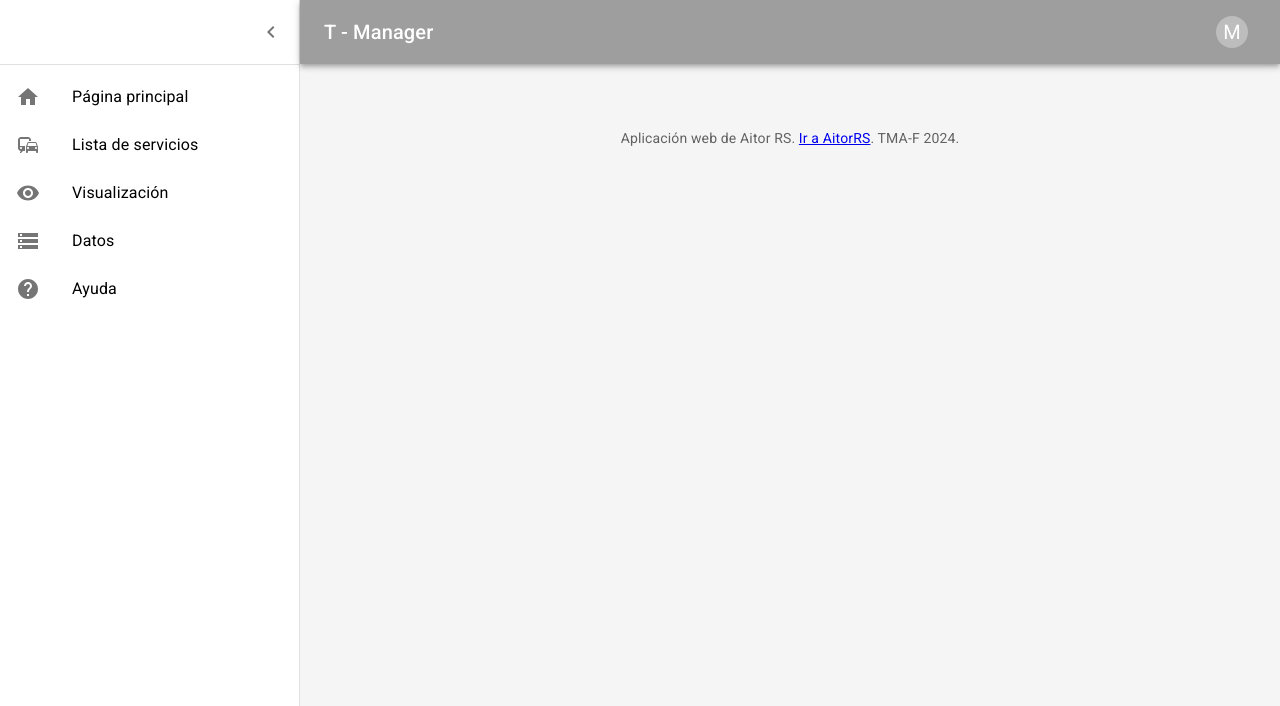
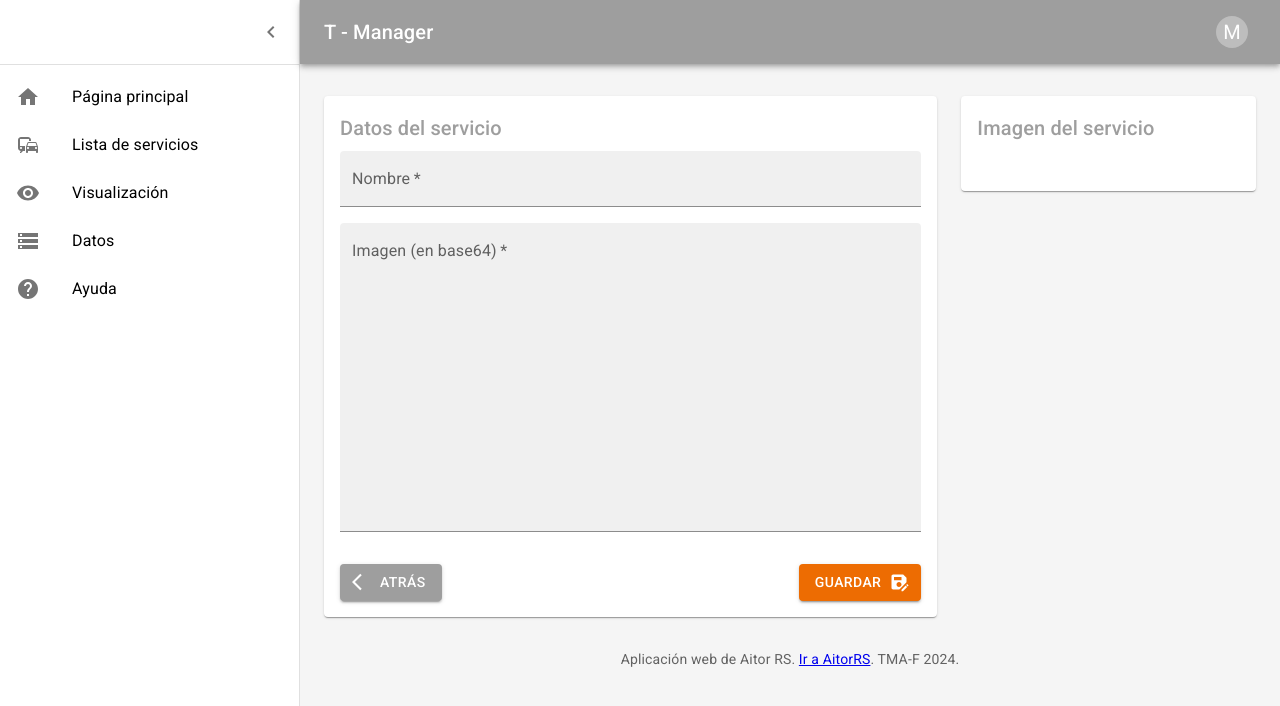
Before and after one commit to aitorrs400/aitorrs-tma-f, a React (Vite) app: page /services/edit/1 in a window 1280 px wide. Shown: the top 706 px of the page. Built offline with nearby package versions, Linux system fonts and the light colour scheme; no server answers; sample sign-in values are in the browser's storage.

Commit message:
Terminar apartado de servicios

```diff
--- /dev/null
+++ b/src/pages/ServicesViewEditPage.jsx
@@ -0,0 +1,230 @@
+import { Alert, Box, Button, Grid, Paper, Slide, Snackbar, TextField, Typography } from "@mui/material"
+import { useEffect, useState } from "react";
+import { useNavigate, useParams } from "react-router-dom";
+import { axiosInstance, mensajesBack } from "../helpers";
+
+import ArrowBackIosIcon from '@mui/icons-material/ArrowBackIos';
+import SaveAsIcon from '@mui/icons-material/SaveAs';
+
+
+export const ServicesViewEditPage = ({ edit }) => {
+
+    // Inicializamos variables
+    const navigate = useNavigate();
+    const { id } = useParams();
+
+    // Iniciamos estados
+    const [formErrors, setFormErrors] = useState({ nombre: false, imagen: false });
+    const [service, setService] = useState({ nombre: '', imagen: '' });
+    const [snackState, setSnackState] = useState({ open: false, Transition: Slide, text: 'Snackbar sin asignar', severity: 'info' });
+
+    // Efectos
+    useEffect(() => {
+        peticionesApi();
+    },[]);
+
+    // Funciones
+    const peticionesApi = async () => {
+
+        try {
+
+            // Obtenemos el servicio
+            const serviceApi = await axiosInstance.get('/api/servicio/'+id);
+            setService( serviceApi.data.data );
+
+        } catch ( error ) {
+
+            // Generamos el mensaje de error
+            let mensaje = mensajesBack(error);
+
+            // Si hay algún error, mostramos un mensaje
+            setSnackState({
+                ...snackState,
+                text: 'Error al obtener el servicio. Motivo: '+mensaje,
+                severity: 'error',
+                open: true,
+                autoHide: null
+            });
+
+        }
+
+    }
+
+    const handleAtras = (e) => {
+        navigate('/services', { replace: true });
+    }
+
+    const handleSave = async (e) => {
+
+        let errors = false;
+        let errorsForm = { nombre: false, imagen: false };
+
+        // Validamos todos los campos primero
+        if( service.nombre === '' ) {
+            errorsForm.nombre = true;
+            errors = true;
+        }
+
+        if( service.imagen === '' ) {
+            errorsForm.imagen = true;
+            errors = true;
+        }
+
+        // Una vez revisados, seteamos todos los resultados en el estado
+        setFormErrors(errorsForm);
+
+        try {
+
+            // Si hay algún error, no seguimos
+            if( errors ) {
+
+                // Mostramos un mensaje
+                setSnackState({
+                    ...snackState,
+                    text: 'Errores en el formulario. Revisa todos los campos',
+                    severity: 'error',
+                    open: true
+                });
+
+            } else {
+
+                // Hacemos la petición al back
+                const result = await axiosInstance.put('/api/servicio/'+id, service);
+
+                // Mostramos mensaje informativo
+                setSnackState({
+                    ...snackState,
+                    text: 'Servicio actualizado correctamente',
+                    severity: 'success',
+                    open: true
+                });
+
+            }
+
+        } catch( error ) {
+
+            // Generamos el mensaje de error
+            let mensaje = mensajesBack(error);
+
+            // Si hay algún error, mostramos un mensaje
+            setSnackState({
+                ...snackState,
+                text: 'Error al actualizar el servicio. Motivo: '+mensaje,
+                severity: 'error',
+                open: true
+            });
+
+        }
+
+    }
+
+    const handleSnackClose = () => {
+        setSnackState({ ...snackState, open: false });
+    }
+
+
+    return (
+        <>
+            <Grid container spacing={3}>
+
+                <Grid item xs={12} md={12} lg={12}>
+                    <Grid container spacing={3}>
+
+                        <Grid item xs={12} md={8} lg={8}>
+                            <Grid container spacing={3}>
+
+                                {/* Datos del servicio */}
+                                <Grid item xs={12} md={12} lg={12}>
+                                    <Paper sx={{ p: 2, display: 'flex', flexDirection: 'column' }}>
+                                        <Typography component="h2" variant="h6" color="primary" gutterBottom>
+                                            Datos del servicio
+                                        </Typography>
+                                        <Grid container spacing={2} sx={{ mb: 2 }}>
+                                            <Grid item xs={12} sm={12} md={12} lg={12}>
+                                                <TextField
+                                                    required
+                                                    disabled={ !edit }
+                                                    error={ formErrors.nombre }
+                                                    helperText={ formErrors.nombre ? "Campo obligatorio" : "" }
+                                                    id="nombre"
+                                                    label="Nombre"
+                                                    variant="filled"
+                                                    value={ service.nombre }
+                                                    onChange={ (e) => setService(prev => ({ ...prev, nombre: e.target.value })) }
+                                                    sx={{ width: '100%' }}
+                                                />
+                                            </Grid>
+                                            <Grid item xs={12} sm={12} md={12} lg={12}>
+                                                <TextField
+                                                    required
+                                                    disabled={ !edit }
+                                                    error={ formErrors.imagen }
+                                                    helperText={ formErrors.imagen ? "Campo obligatorio" : "" }
+                                                    id="imagen"
+                                                    label="Imagen (en base64)"
+                                                    variant="filled"
+                                                    multiline
+                                                    rows={12}
+                                                    value={ service.imagen }
+                                                    onChange={ (e) => setService(prev => ({ ...prev, imagen: e.target.value })) }
+                                                    sx={{ width: '100%' }}
+                                                />
+                                            </Grid>
+                                        </Grid>
+                                        <Box sx={{ mt: 2, display: 'flex', justifyContent: 'space-between' }}>
+                                            <Button variant="contained" onClick={ handleAtras } startIcon={ <ArrowBackIosIcon /> }>
+                                                Atrás
+                                            </Button>
+                                            {
+                                                edit && (
+                                                    <Button color="warning" variant="contained" onClick={ handleSave } endIcon={ <SaveAsIcon /> }>
+                                                        Guardar
+                                                    </Button>
+                                                )
+                                            }
+                                        </Box>
+                                    </Paper>
+                                </Grid>
+
+                            </Grid>
+                        </Grid>
+
+                        {/* Imagen del servicio */}
+                        <Grid item xs={12} md={4} lg={4}>
+                            <Paper sx={{ p: 2, display: 'flex', flexDirection: 'column' }}>
+                                <Typography component="h2" variant="h6" color="primary" gutterBottom>
+                                    Imagen del servicio
+                                </Typography>
+                                <Grid container spacing={2}>
+                                    <Grid item xs={12}>
+                                        <img src={ service.imagen } />
+                                    </Grid>
+                                </Grid>
+                            </Paper>
+                        </Grid>
+
+                    </Grid>
+                </Grid>
+
+                {/* Mensaje de alerta */}
+                <Snackbar
+                    anchorOrigin={{ vertical: 'bottom', horizontal: 'center' }}
+                    open={ snackState.open }
+                    onClose={ handleSnackClose }
+                    autoHideDuration={ 5000 }
+                    TransitionComponent={ snackState.Transition }
+                >
+                    <Alert
+                        onClose={ handleSnackClose }
+                        severity={ snackState.severity }
+                        variant="filled"
+                        sx={{ width: '100%' }}
+                    >
+                        { snackState.text }
+                    </Alert>
+                </Snackbar>
+
+            </Grid>
+        </>
+    )
+}
--- a/src/routes/MainRoutes.jsx
+++ b/src/routes/MainRoutes.jsx
@@ -3,6 +3,7 @@ import { HomePage, ViewPage, DataPage } from '../pages';
 import { MainLayout } from '../layout/MainLayout';
 import { ServicesPage } from '../pages/ServicesPage';
 import { ServicesAddPage } from '../pages/ServicesAddPage';
+import { ServicesViewEditPage } from '../pages/ServicesViewEditPage';
 
 export const MainRoutes = () => {
 
@@ -13,6 +14,8 @@ export const MainRoutes = () => {
                     <Route path='/home' element={ <HomePage /> } />
                     <Route path='/services' element={ <ServicesPage /> } />
                     <Route path='/services/add' element={ <ServicesAddPage /> } />
+                    <Route path='/services/view/:id' element={ <ServicesViewEditPage edit={ false } /> } />
+                    <Route path='/services/edit/:id' element={ <ServicesViewEditPage edit={ true } /> } />
                     <Route path='/view' element={ <ViewPage /> } />
                     <Route path='/data' element={ <DataPage /> } />
                     <Route path='/' element={ <Navigate to='home' /> } />
```
Also changed, not shown: src/pages/ServicesPage.jsx (+14 -12 lines).
